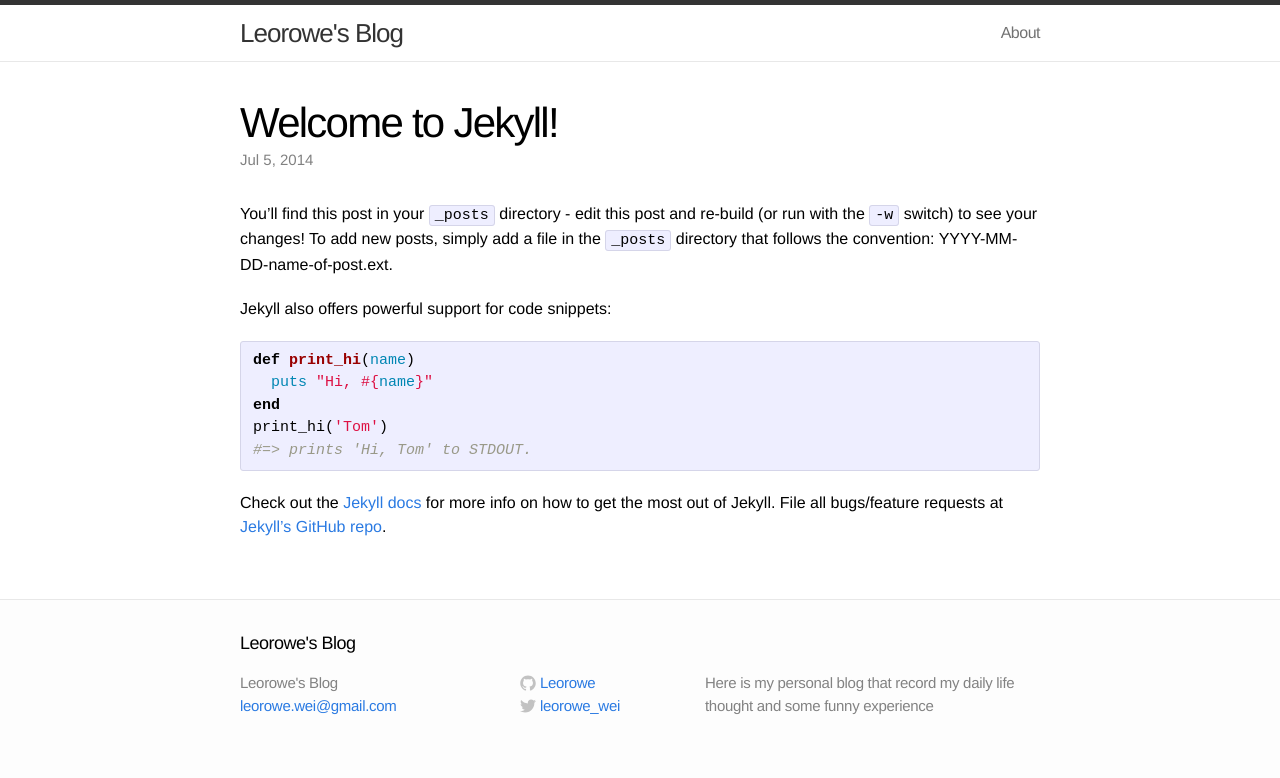
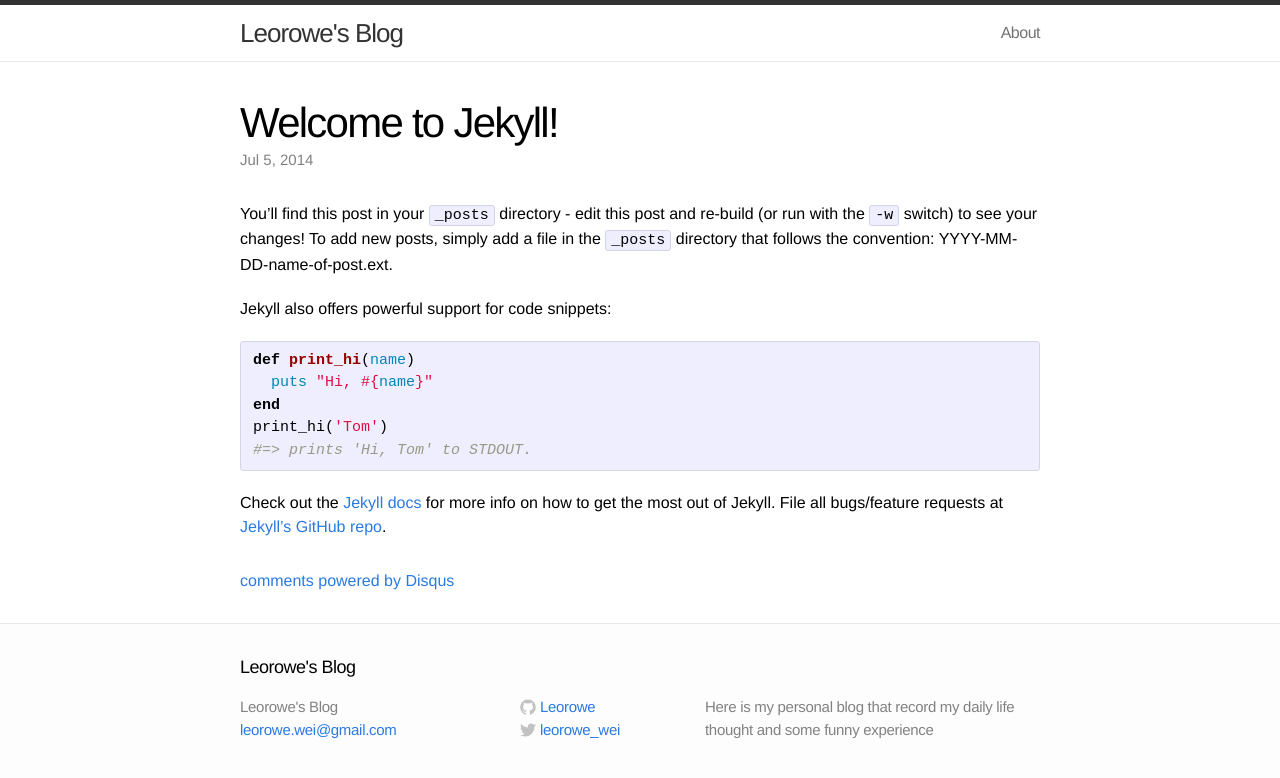
Before and after one commit to Leorowe/leorowe.github.io, a Jekyll site: the page built from _posts/2014-07-05-welcome-to-jekyll.markdown, in a window 1280 px wide. Shown: the top 778 px of the page. Built offline with Jekyll 4.4.1, drawn with Linux system fonts in a browser that asks for light colours; comment, search, counter and statistics services are not loaded; part of the change alters nothing that is shown.

Commit message:
[feature]add DISQUS comment system

```diff
--- a/_layouts/post.html
+++ b/_layouts/post.html
@@ -12,4 +12,31 @@ layout: default
   {{ content }}
   </article>
 
+	<div id="disqus_thread"></div>
+    <script type="text/javascript">
+        /* * * CONFIGURATION VARIABLES: EDIT BEFORE PASTING INTO YOUR WEBPAGE * * */
+        var disqus_shortname = 'leorowe'; // required: replace example with your forum shortname
+
+        /* * * DON'T EDIT BELOW THIS LINE * * */
+        (function() {
+            var dsq = document.createElement('script'); dsq.type = 'text/javascript'; dsq.async = true;
+            dsq.src = '//' + disqus_shortname + '.disqus.com/embed.js';
+            (document.getElementsByTagName('head')[0] || document.getElementsByTagName('body')[0]).appendChild(dsq);
+        })();
+    </script>
+
+    <noscript>Please enable JavaScript to view the <a href="http://disqus.com/?ref_noscript">comments powered by Disqus.</a></noscript>
+    <a href="http://disqus.com" class="dsq-brlink">comments powered by <span class="logo-disqus">Disqus</span></a>
+    <script type="text/javascript">
+    /* * * CONFIGURATION VARIABLES: EDIT BEFORE PASTING INTO YOUR WEBPAGE * * */
+    var disqus_shortname = 'leorowe'; // required: replace example with your forum shortname
+
+    /* * * DON'T EDIT BELOW THIS LINE * * */
+    (function () {
+        var s = document.createElement('script'); s.async = true;
+        s.type = 'text/javascript';
+        s.src = '//' + disqus_shortname + '.disqus.com/count.js';
+        (document.getElementsByTagName('HEAD')[0] || document.getElementsByTagName('BODY')[0]).appendChild(s);
+    }());
+    </script>
 </div>
```
